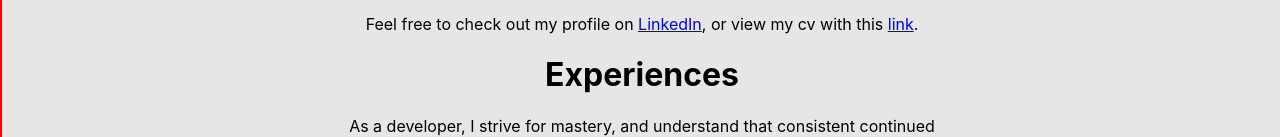
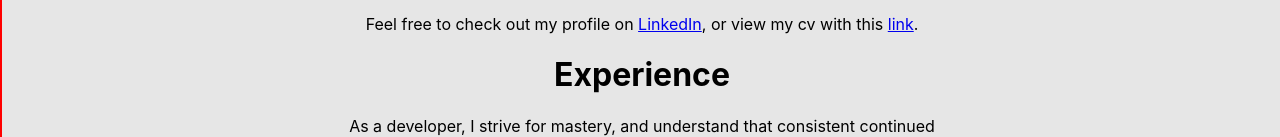
Before and after one commit to john-ngai/johnngai.com, a React (Create React App) app: page /skill in a window 1280 px wide. Shown: the part 307-444 px from the top of the page. Built offline with nearby package versions, Linux system fonts and the light colour scheme.

Commit message:
Update heading

```diff
--- a/src/components/Skills/index.js
+++ b/src/components/Skills/index.js
@@ -26,7 +26,7 @@ export default function Skills() {
           Feel free to check out my profile on <a href='https://www.linkedin.com/in/john-ngai/' target='_blank'>LinkedIn</a>, or view my cv with this <a href='https://docs.google.com/document/d/17OXadtT4VOeEQQNG9BC4gma6pYHWYZw7_JcYxogQZJU/edit?usp=sharing' target='_blank'>link</a>.
         </p>
 
-        <h1>Experiences</h1>
+        <h1>Experience</h1>
         <p>
           As a developer, I strive for mastery, and understand that consistent continued
           education is essential. Below is a snap-shot of my current experience measured
```
